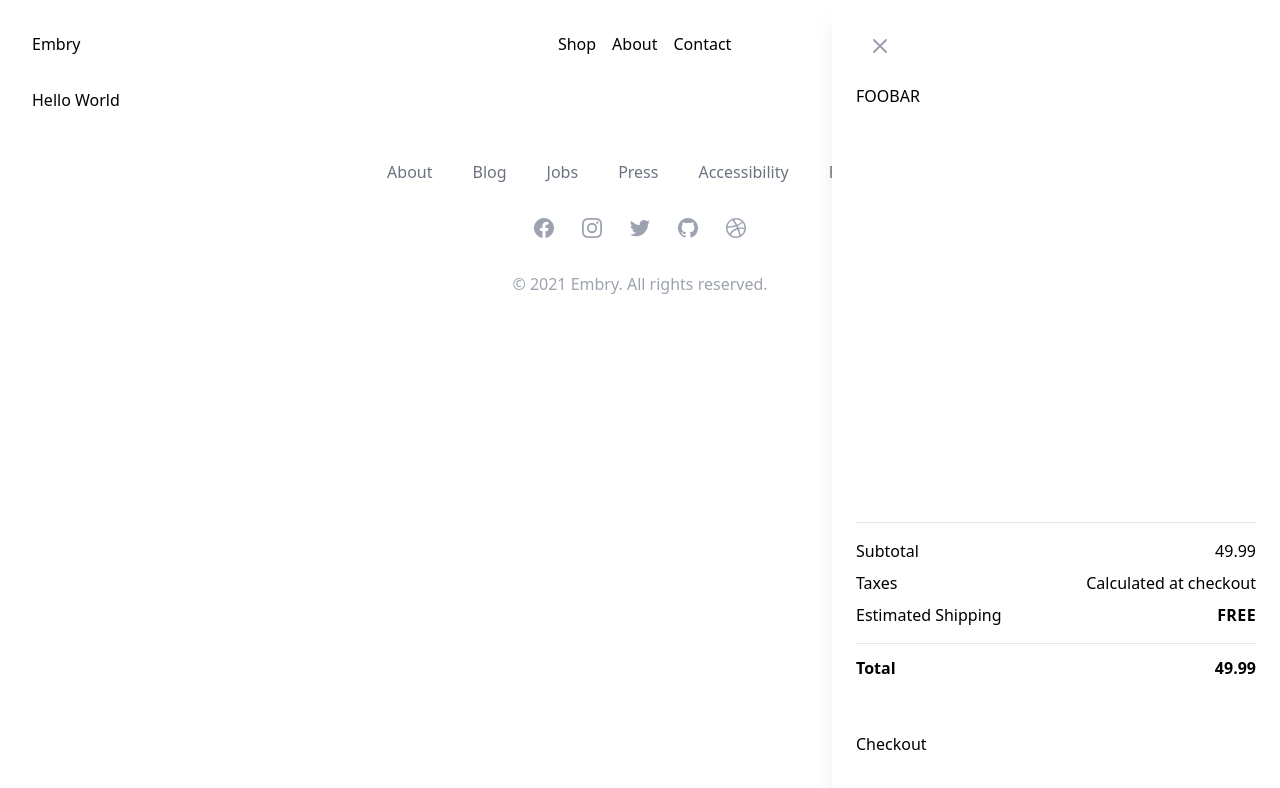
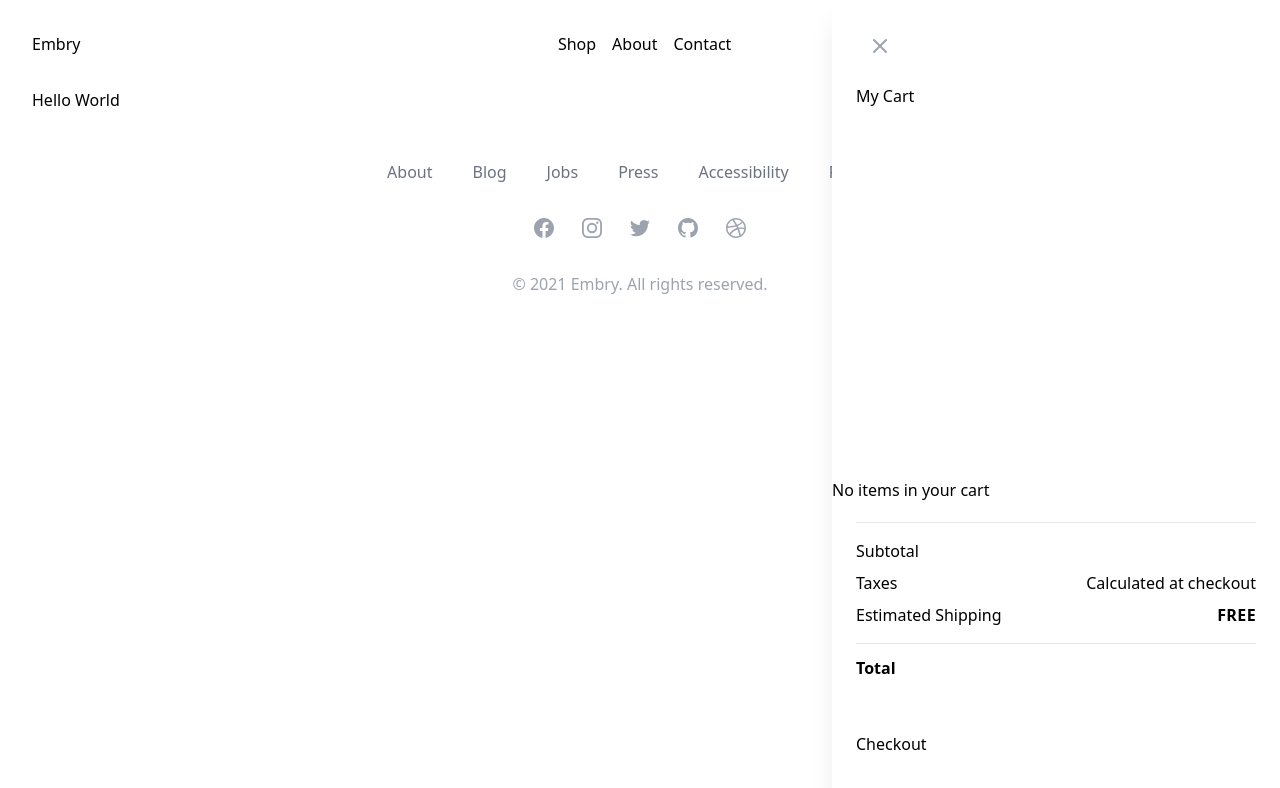
Before and after one commit to christophersutton/next-ecom-starter, a Next.js app: page / in a window 1280 px wide. Both pictures are taken after a click on the button "CART". Shown: the top 788 px of the page. Built offline with nearby package versions, Linux system fonts and the light colour scheme.

Commit message:
product page gen and more cart

```diff
--- a/components/Cart/Cart.js
+++ b/components/Cart/Cart.js
@@ -1,33 +1,38 @@
 import { useState, useContext } from "react";
-import axios from 'axios'
-import getStripe from '../../utils/getStripe'
+import axios from "axios";
+import getStripe from "../../utils/getStripe";
+import { useCart } from "./useCart";
+import CartItem from "./CartItem/CartItem";
 
 const Cart = (props) => {
-
-
-  const subTotal = '49.99'
-  const total = '49.99'
-  const lineItems = [{price:'price_0Hsbzi06QldxvBlVYACUsuxF',quantity:1}]
-
+  const cart = useCart();
 
   const checkout = () => {
-    axios.post(`${process.env.NEXT_PUBLIC_DOMAIN}/api/checkout`,lineItems)
-      .then( async (res) => {
-        const Stripe = await getStripe()
-        Stripe.redirectToCheckout({ sessionId: res.data.id })
+    axios
+      .post(`${process.env.NEXT_PUBLIC_DOMAIN}/api/checkout`, lineItems)
+      .then(async (res) => {
+        const Stripe = await getStripe();
+        Stripe.redirectToCheckout({ sessionId: res.data.id });
       })
-      .catch(err => console.log(err))
-  }
+      .catch((err) => console.log(err));
+  };
 
   return (
     <>
-      <div className="relative flex-1 px-4 sm:px-6">FOOBAR</div>
+      <div className="relative flex-1 px-4 sm:px-6">My Cart</div>
+      <div>
+        {cart.lineItems.length > 0 ? (
+          cart.lineItems.map((item) => <CartItem item={item} />)
+        ) : (
+          <p>No items in your cart</p>
+        )}
+      </div>
       <div className="flex-shrink-0 px-4  py-5 sm:px-6">
         <div className="border-t border-accents-3">
           <ul className="py-3">
             <li className="flex justify-between py-1">
               <span>Subtotal</span>
-                  <span>{subTotal}</span>
+              <span>{cart.subTotal}</span>
             </li>
             <li className="flex justify-between py-1">
               <span>Taxes</span>
@@ -40,10 +45,10 @@ const Cart = (props) => {
           </ul>
           <div className="flex justify-between border-t border-accents-3 py-3 font-bold mb-10">
             <span>Total</span>
-                <span>{total}</span>
+            <span>{cart.total}</span>
           </div>
         </div>
-            <button href="/checkout" onClick={()=> checkout()} >
+        <button href="/checkout" onClick={() => checkout()}>
           Checkout
         </button>
       </div>
--- /dev/null
+++ b/components/Cart/CartItem/CartItem.js
@@ -0,0 +1,15 @@
+import { useCart } from '../useCart'
+
+const CartItem = ({item}) => {
+
+    const { removeFromCart } = useCart()
+    return(
+        <>
+        <p>{item.name}</p>
+        <p>{item.item_price}</p>
+        <button onClick={()=>removeFromCart(item.product_id)}>REMOVE</button>
+        </>
+    )
+}
+
+export default CartItem
--- a/components/Cart/useCart.js
+++ /dev/null
@@ -1,15 +0,0 @@
-import { useState } from 'react'
-
-const init = {
-    sessionId: '',
-    lineItems: [],
-    subTotal: 0.00,
-
-}
-
-const useCart = () => {
-    const [cart, setCart] = useState(init)
-
-}
-
-export default useCart
--- /dev/null
+++ b/components/Cart/useCart.tsx
@@ -0,0 +1,98 @@
+import React, { FC, useMemo, useEffect } from "react";
+import useLocalStorage from '../../utils/useLocalStorage'
+
+export interface State {
+  sessionId: string;
+  lineItems: any;
+  isLoading: boolean;
+}
+
+export interface CartItem {
+  product_id: string;
+  price_id: string;
+  item_price: number;
+  name: string;
+  quantity: number;
+}
+
+const getInitialState = () => {
+  if (typeof window !== 'undefined' && localStorage.getItem("CART")){
+    return JSON.parse(localStorage.getItem("CART"))
+  }
+  else return {
+    sessionId: "",
+    lineItems: [],
+    isLoading: false,
+  }
+}
+
+const init = getInitialState();
+
+type Action =
+  | { type: "ADD_ITEM"; item: CartItem }
+  | { type: "REMOVE_ITEM"; product_id: string }
+  | { type: "UPDATE_ITEM"; item: CartItem }
+  | { type: "EMPTY_CART" }
+  | { type: "CHECKOUT" };
+
+export const CartContext = React.createContext(init);
+CartContext.displayName = "Cart";
+
+export const cartReducer = (state: State, action: Action) => {
+  switch (action.type) {
+    case "ADD_ITEM": {
+      return {
+        ...state,
+        lineItems: [...state.lineItems, action.item],
+      };
+    }
+    case "REMOVE_ITEM": {
+      return {
+        ...state,
+        lineItems: state.lineItems.filter(li => li.product_id != action.product_id)
+      };
+    }
+    case "EMPTY_CART": {
+      return {
+        ...state,
+        lineItems: [],
+      };
+    }
+  }
+};
+
+export const CartProvider: FC = (props) => {
+  const [state, dispatch] = React.useReducer(cartReducer, init);
+
+  useEffect(() => {
+    localStorage.setItem("CART", JSON.stringify(state));
+  }, [state]);
+
+  const addToCart = (item) => dispatch({ type: "ADD_ITEM", item });
+  const removeFromCart = (product_id) => dispatch({ type: "REMOVE_ITEM", product_id });
+
+  const value = useMemo(
+    () => ({
+      ...state,
+      addToCart,
+      removeFromCart,
+    }),
+    [state]
+  )
+
+  return <CartContext.Provider value={value} {...props} />;
+};
+
+export const useCart = () => {
+  const context = React.useContext(CartContext);
+  if (context === undefined) {
+    throw new Error("useCart must be used within a CartProvider");
+  }
+  return context;
+};
+
+export const _CartContext: FC = ({ children }) => (
+  <CartProvider>
+    {children}
+  </CartProvider>
+);
--- a/components/UI/context.tsx
+++ b/components/UI/context.tsx
@@ -15,27 +15,14 @@ const initialState = {
 }
 
 type Action =
-    | {
-        type: 'OPEN_SIDEBAR'
-    }
-    | {
-        type: 'CLOSE_SIDEBAR'
-    }
-    | {
-        type: 'SET_SIDEBAR_VIEW'
-        view: SIDEBAR_VIEWS
-    }
-    | {
-        type: 'OPEN_MODAL'
-    }
-    | {
-        type: 'CLOSE_MODAL'
-    }
-    | {
-        type: 'SET_MODAL_VIEW'
-        view: MODAL_VIEWS
-    }
-
+    | { type: 'OPEN_SIDEBAR' }
+    | { type: 'CLOSE_SIDEBAR' }
+    | { type: 'SET_SIDEBAR_VIEW'
+        view: SIDEBAR_VIEWS }
+    | { type: 'OPEN_MODAL' }
+    | { type: 'CLOSE_MODAL' }
+    | { type: 'SET_MODAL_VIEW'
+        view: MODAL_VIEWS }
 
 type MODAL_VIEWS = 'SUBSCRIBE'
 type SIDEBAR_VIEWS = 'CART'
@@ -96,7 +83,7 @@ export const UIProvider: FC = (props) => {
             ? dispatch({ type: 'CLOSE_SIDEBAR' })
             : dispatch({ type: 'OPEN_SIDEBAR' })
     const setSidebarView = (view: SIDEBAR_VIEWS) =>
-            dispatch({ type: 'SET_SIDEBAR_VIEW', view })
+        dispatch({ type: 'SET_SIDEBAR_VIEW', view })
 
     const openModal = () => dispatch({ type: 'OPEN_MODAL' })
     const closeModal = () => dispatch({ type: 'CLOSE_MODAL' })
@@ -133,7 +120,7 @@ export const useUI = () => {
     return context
 }
 
-export const ManagedUIContext: FC = ({ children }) => (
+export const _UIContext: FC = ({ children }) => (
     <UIProvider>
         {children}
     </UIProvider>
--- a/package.json
+++ b/package.json
@@ -12,6 +12,7 @@
     "@stripe/stripe-js": "^1.13.1",
     "@tailwindcss/forms": "^0.2.1",
     "axios": "^0.21.1",
+    "lodash": "^4.17.21",
     "next": "10.0.8",
     "react": "17.0.1",
     "react-dom": "17.0.1",
--- a/pages/_app.js
+++ b/pages/_app.js
@@ -1,14 +1,17 @@
 import "../styles/globals.css";
 import { Layout } from "../components/Layout"
-import { ManagedUIContext } from "../components/UI/context"
+import { _UIContext } from "../components/UI/context"
+import { _CartContext } from '../components/Cart/useCart'
 
 function MyApp({ Component, pageProps }) {
   return (
-    <ManagedUIContext>
+    <_UIContext>
+      <_CartContext>
       <Layout>
         <Component {...pageProps} />
       </Layout>
-    </ManagedUIContext>
+      </_CartContext>
+    </_UIContext>
   );
 }
 
--- a/pages/api/checkout.ts
+++ b/pages/api/checkout.ts
@@ -1,5 +1,5 @@
 import type { NextApiRequest, NextApiResponse } from 'next'
-const stripe = require('stripe')(process.env.STRIPE_SK);
+const Stripe = require('stripe')(process.env.STRIPE_SK);
 
 type StripeSession = {
   id: string
@@ -7,7 +7,7 @@ type StripeSession = {
 
 export default async (req: NextApiRequest, res: NextApiResponse<StripeSession>) => {
 
-  const session = await stripe.checkout.sessions.create({
+  const session = await Stripe.checkout.sessions.create({
     payment_method_types: ['card'],
     line_items: req.body,
     mode: 'payment',
--- /dev/null
+++ b/pages/products/[slug].tsx
@@ -0,0 +1,83 @@
+const Stripe = require('stripe')(process.env.STRIPE_SK);
+import { makeSlug, slugToName } from '../../utils/useSlugs'
+import { useCart } from '../../components/Cart/useCart'
+import { useUI } from '../../components/UI'
+
+type Product = {
+    id: string
+    active: boolean
+    name: string
+    description: string
+    metadata: any
+    images: string[]
+    price: number
+    price_id: string
+}
+
+export const getStaticPaths = async () => {
+
+    const resp = await Stripe.products.list();
+    const paths = resp.data.map((p) => ({
+        params: { slug: makeSlug(p.name) }
+    }))
+
+    return {
+        paths,
+        fallback: false
+    };
+}
+
+export const getStaticProps = async ({ params }) => {
+
+    const resp = await Stripe.products.list();
+    const p = resp.data.filter(p => p.name == slugToName(params.slug))[0]
+    const priceResp = await Stripe.prices.list({ product: p.id })
+
+    const product: Product = {
+        id: p.id,
+        active: p.active,
+        name: p.name,
+        description: p.description,
+        metadata: p.metadata,
+        images: p.images,
+        price: priceResp.data[0].unit_amount,
+        price_id: priceResp.data[0].id
+    }
+
+    return {
+        props: {
+            product,
+        },
+    }
+}
+
+export const Slug = ({ product }) => {
+
+    const { addToCart } = useCart();
+    const { openSidebar } = useUI();
+
+    const newCartItem = {
+        product_id: product.id,
+        price_id: product.price_id,
+        item_price: product.price,
+        name: product.name,
+        quantity: 1
+    }
+
+    const handleAdd = () => {
+        addToCart(newCartItem)
+        openSidebar()
+    }
+
+    return (
+        <>
+            <p>{product.id}</p>
+            <p>{product.name}</p>
+            <p>{product.description}</p>
+            <p>{product.price}</p>
+            <p>{product.price_id}</p>
+            <button onClick={()=> handleAdd()}>ADD TO CART</button>
+        </>
+    )
+}
+export default Slug
--- /dev/null
+++ b/utils/useSlugs.ts
@@ -0,0 +1,16 @@
+export const makeSlug = (product_name) => {
+    return product_name.replace(/\s+/g, '-').toLowerCase();
+}
+
+export const slugToName = (slug) => {
+    return toTitleCase(slug.replace(/-/g, ' '));
+}
+
+const toTitleCase = (str) => {
+    return str.replace(
+      /\w\S*/g,
+      function(txt) {
+        return txt.charAt(0).toUpperCase() + txt.substr(1).toLowerCase();
+      }
+    );
+  }
```
Also changed, not shown: 1 other file (tests, documents, lock files or other folders). Lines whose indentation alone changed are shown as unchanged.
